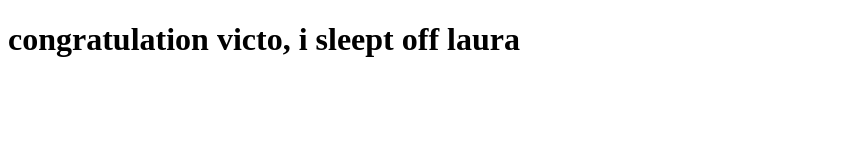
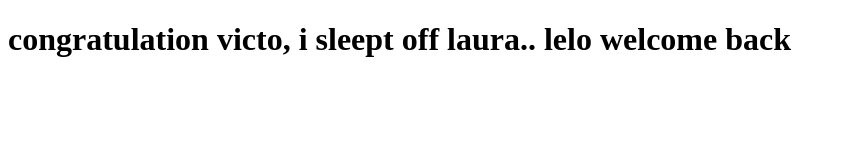
Before and after one commit to lawrahkonwea/candid, a plain HTML site: page index.html in a window 1280 px wide. Shown: the whole page, without its empty margins (0-845 px from the left). Drawn offline with Linux system fonts and the light colour scheme.

Commit message:
updateds candid

```diff
--- a/index.html
+++ b/index.html
@@ -9,7 +9,7 @@
 </head>
 
 <body>
-    <h1> congratulation victo, i sleept off laura</h1>
+    <h1> congratulation victo, i sleept off laura.. lelo welcome back</h1>
 </body>
 
 </html>
```
